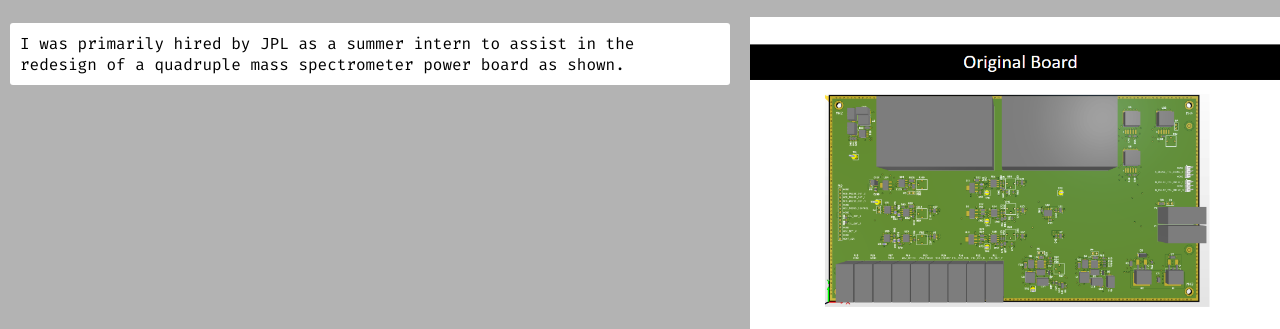
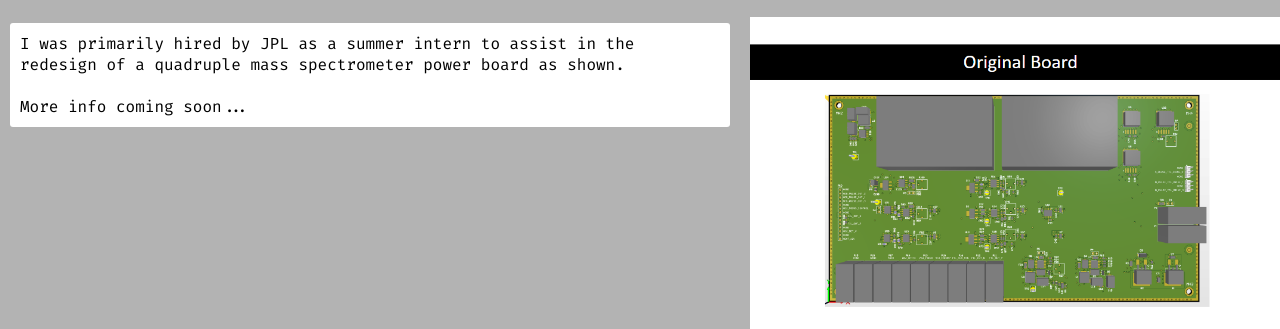
Before and after one commit to chris-connoll-y/chris-connoll-y.github.io, a plain HTML site: page index.html in a window 1280 px wide. Shown: the part 471-800 px from the top of the page. Drawn offline with Linux system fonts and the light colour scheme.

Commit message:
added small update comment

```diff
--- a/index.html
+++ b/index.html
@@ -53,6 +53,9 @@
         <div>
             <p id="text-paragraph">
                 I was primarily hired by JPL as a summer intern to assist in the redesign of a quadruple mass spectrometer power board as shown.
+                <br>
+                <br>
+                More info coming soon...
             </p>
         </div>
         <div><div style="float: right;">
```
